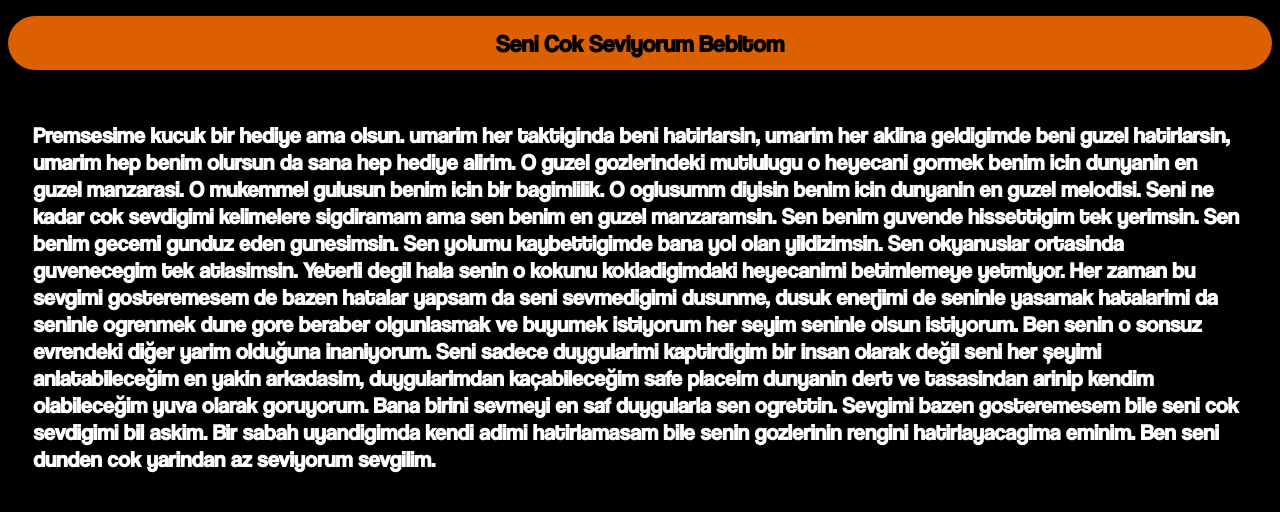
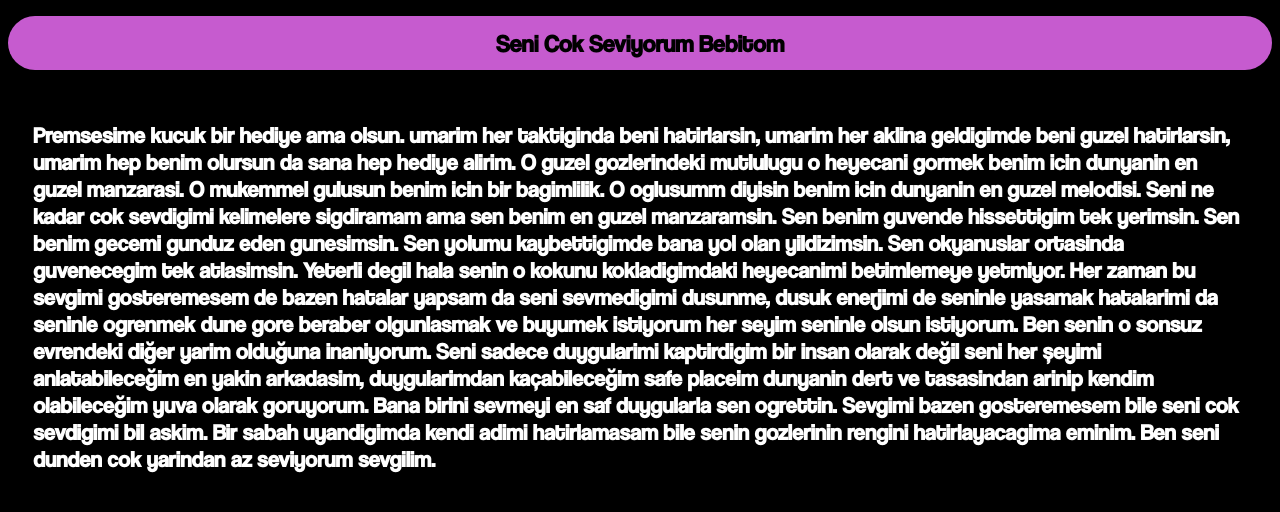
Before and after one commit to CHEEZcaake/zehrosuma, a plain HTML site: page index.html in a window 1280 px wide. Drawn offline with Linux system fonts and the light colour scheme.

Commit message:
Update styles.css

```diff
--- a/styles.css
+++ b/styles.css
@@ -3,7 +3,7 @@
     top: 0.1%;
     text-align: center;
     border-radius: 60px;
-    background-color: #DC5F00;
+    background-color: #C65BCF;
   }
 
   @font-face {
```
